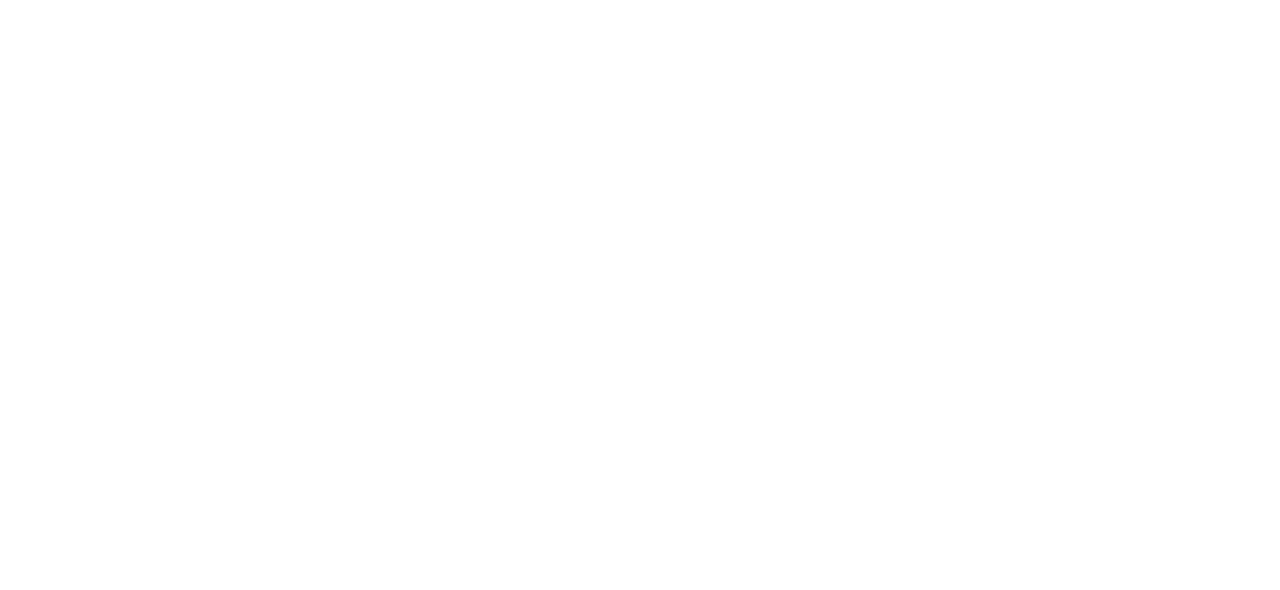
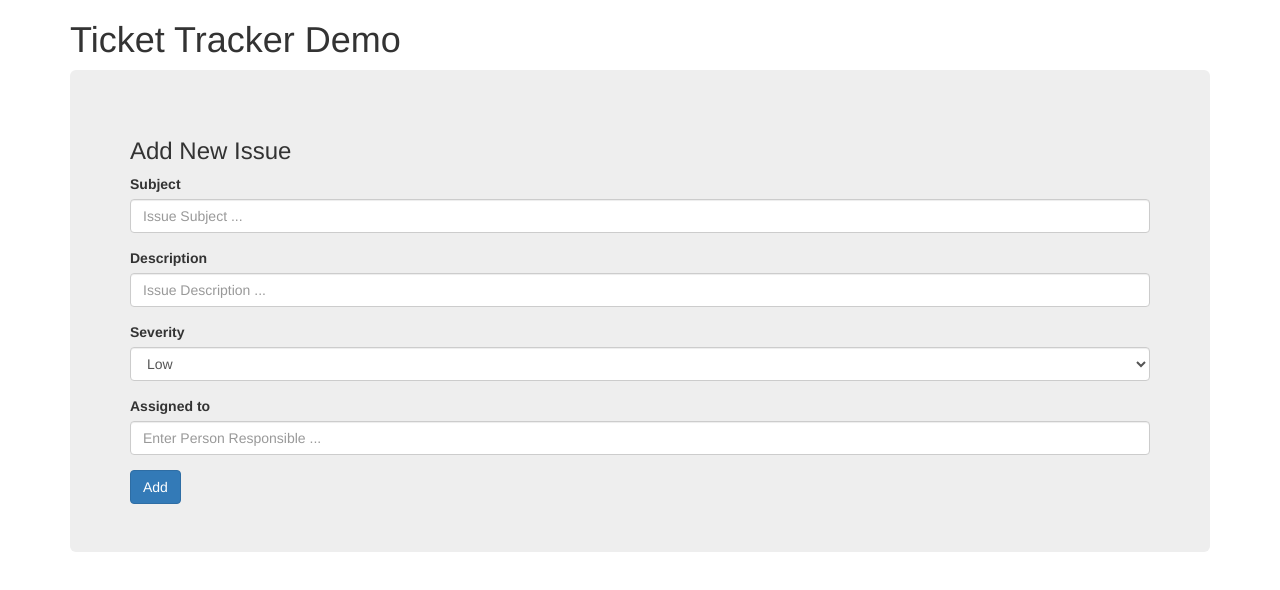
Before and after one commit to BlipOnNobodysRadar/IssueTracker, a plain HTML site: page index.html in a window 1280 px wide. Drawn offline with nearby package versions, Linux system fonts and the light colour scheme.

Commit message:
html frame complete

```diff
--- a/index.html
+++ b/index.html
@@ -8,6 +8,43 @@
   <link rel="stylesheet" href="https://maxcdn.bootstrapcdn.com/bootstrap/3.3.7/css/bootstrap.min.css" integrity="sha384-BVYiiSIFeK1dGmJRAkycuHAHRg32OmUcww7on3RYdg4Va+PmSTsz/K68vbdEjh4u" crossorigin="anonymous">
 </head>
 <body>
+  <section class="container">
+    <h1>Ticket Tracker Demo</h1>
+    <!-- similar to a "hero section", grey background with rounded corners -->
+    <section class="jumbotron">
+      <h3>Add New Issue</h3>
+      <form action="" id="issueInputForm">
+        <div class="form-group">
+          <label for="issueSubjectInput">Subject</label>
+          <input type="text" placeholder="Issue Subject ..." class="form-control" id="issueSubjectInput">
+        </div>
+        <div class="form-group">
+          <label for="issueDescInput">Description</label>
+          <input type="text" placeholder="Issue Description ..." class="form-control" id="issueDescInput">
+        </div>
+        <div class="form-group">
+          <label for="issueSeverityInput">Severity</label>
+          <select name="" id="issueSeverityInput" class="form-control">
+            <option value="low">Low</option>
+            <option value="medium">Medium</option>
+            <option value="high">High</option>
+          </select>
+        </div>
+        <div class="form-group">
+          <label for="issueAssignedToInput">Assigned to</label>
+          <input type="text" class="form-control" id="issueAssignedToInput" placeholder="Enter Person Responsible ...">
+        </div>
+        <button type="submit" class="btn btn-primary">Add</button>
+      </form>
+    </section>
+    <section class="row">
+      <div class="coll-lg-12">
+        <div class="issuesList">
+          <!--This will be populated by JS-->
+        </div>
+      </div>
+    </section>
+  </section>
   <script src="main.js"></script>
   <script src="https://ajax.googleapis.com/ajax/libs/jquery/1.12.4/jquery.min.js"></script>
   <script src="https://maxcdn.bootstrapcdn.com/bootstrap/3.3.7/js/bootstrap.min.js" integrity="sha384-Tc5IQib027qvyjSMfHjOMaLkfuWVxZxUPnCJA7l2mCWNIpG9mGCD8wGNIcPD7Txa" crossorigin="anonymous"></script>
```
